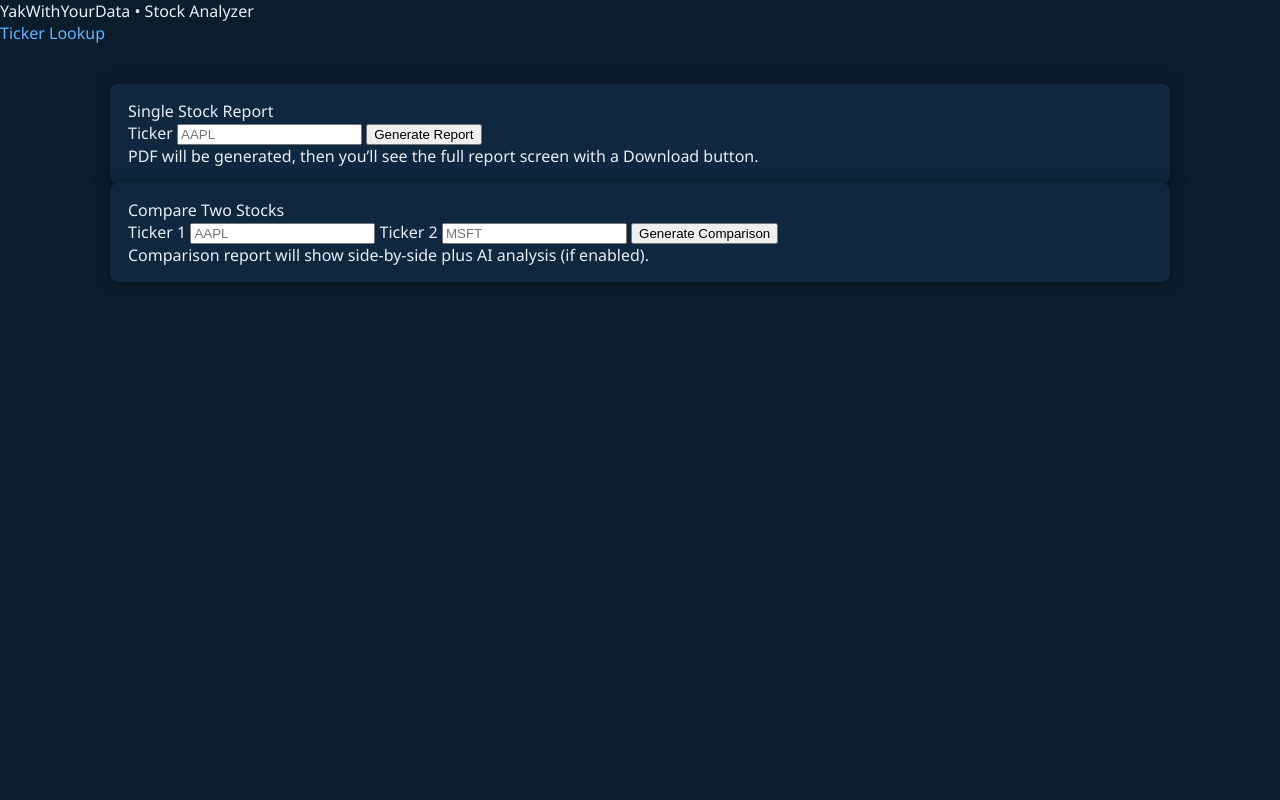
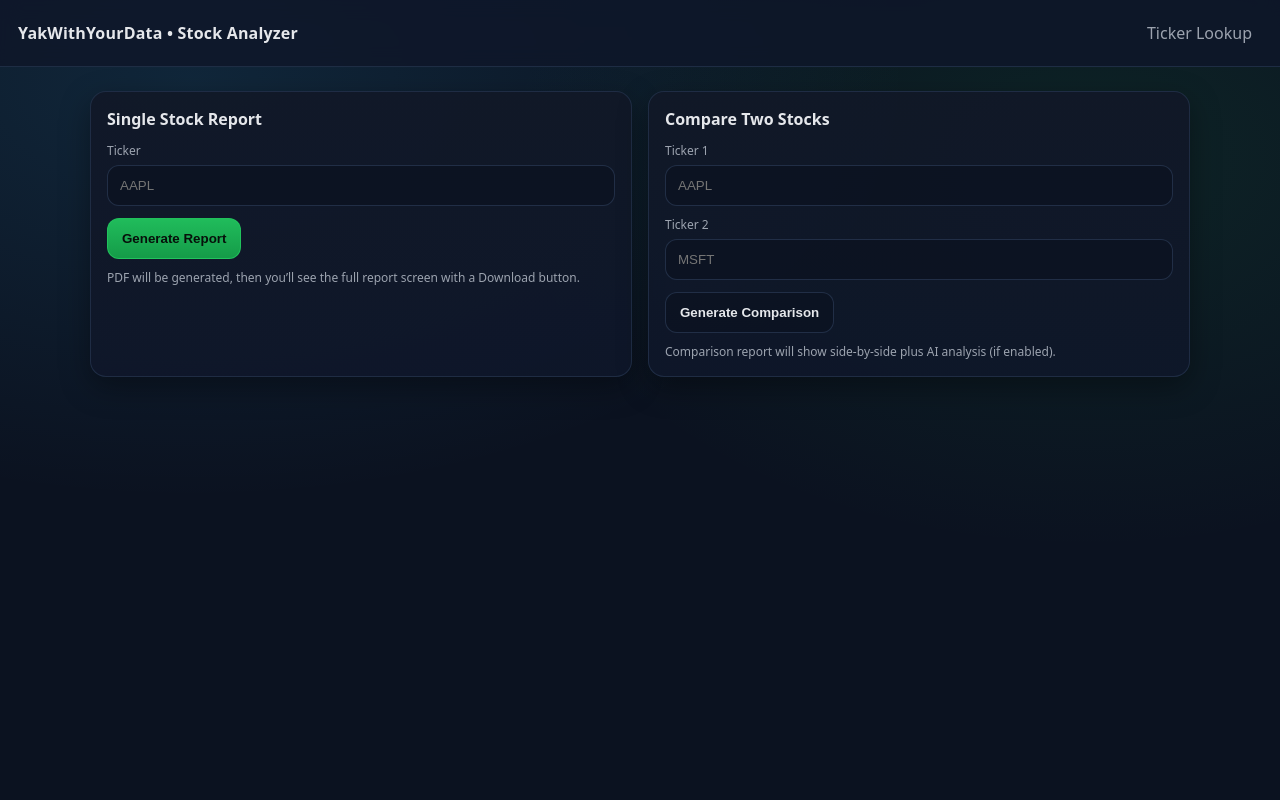
Before and after one commit to johnpirisino/stockwebapp, a Flask app: page / in a window 1280 px wide. Run offline with Flask 3, Linux system fonts and the light colour scheme.

Commit message:
Refactor CSS to use variables and modernize styles
Refactor CSS styles to use CSS variables and improve layout.

```diff
--- a/static/style.css
+++ b/static/style.css
@@ -1,297 +1,223 @@
-/* ============================================================
-   GLOBAL RESET / BASE
-   ============================================================ */
-
-* {
-    box-sizing: border-box;
+:root{
+  --bg:#0b1220;
+  --panel:#0f172a;
+  --panel2:#111827;
+  --border:#24324b;
+  --text:#e5e7eb;
+  --muted:#9ca3af;
+  --accent:#22c55e;
+  --accent2:#38bdf8;
+  --danger:#ef4444;
+  --shadow: 0 10px 30px rgba(0,0,0,.35);
+  --mono: ui-monospace, SFMono-Regular, Menlo, Monaco, Consolas, "Liberation Mono", "Courier New", monospace;
+  --sans: ui-sans-serif, system-ui, -apple-system, Segoe UI, Roboto, Helvetica, Arial, "Apple Color Emoji", "Segoe UI Emoji";
 }
 
-body {
-    margin: 0;
-    padding: 0;
-    font-family: "Segoe UI", Arial, sans-serif;
-    background-color: #0b1d2d;
-    color: #e6eef7;
+*{box-sizing:border-box}
+html,body{height:100%}
+body{
+  margin:0;
+  font-family:var(--sans);
+  background:radial-gradient(1200px 700px at 15% 10%, rgba(56,189,248,.12), transparent 60%),
+             radial-gradient(900px 600px at 85% 20%, rgba(34,197,94,.10), transparent 65%),
+             var(--bg);
+  color:var(--text);
 }
 
-/* ============================================================
-   LINKS
-   ============================================================ */
+a{color:inherit}
 
-a {
-    color: #66b3ff;
-    text-decoration: none;
+.topbar{
+  position:sticky;
+  top:0;
+  z-index:10;
+  display:flex;
+  align-items:center;
+  justify-content:space-between;
+  padding:14px 18px;
+  background:rgba(15,23,42,.85);
+  border-bottom:1px solid rgba(36,50,75,.8);
+  backdrop-filter: blur(10px);
 }
 
-a:hover {
-    text-decoration: underline;
+.brand{
+  font-weight:700;
+  letter-spacing:.2px;
 }
 
-/* ============================================================
-   MAIN LAYOUT
-   ============================================================ */
+.topbar-links{display:flex; gap:10px; align-items:center}
 
-.container {
-    max-width: 1100px;
-    margin: 0 auto;
-    padding: 40px 20px;
+.container{
+  width:min(1100px, 92vw);
+  margin:24px auto 60px;
 }
 
-/* ============================================================
-   LANDING / TICKER ENTRY SCREEN
-   ============================================================ */
-
-.hero {
-    text-align: center;
-    margin-top: 80px;
+.page-title{
+  font-size:22px;
+  font-weight:800;
+  margin:10px 0 6px;
 }
 
-.hero h1 {
-    font-size: 36px;
-    margin-bottom: 12px;
-    color: #ffffff;
+.subtle{color:var(--muted); font-size:12px; margin-bottom:18px}
+
+.grid-2{
+  display:grid;
+  grid-template-columns: 1fr 1fr;
+  gap:16px;
+}
+@media (max-width:900px){
+  .grid-2{grid-template-columns: 1fr}
 }
 
-.hero p {
-    font-size: 16px;
-    color: #b7c7d6;
-    margin-bottom: 30px;
+.card{
+  background:linear-gradient(180deg, rgba(17,24,39,.92), rgba(15,23,42,.92));
+  border:1px solid rgba(36,50,75,.8);
+  border-radius:16px;
+  padding:16px;
+  box-shadow:var(--shadow);
 }
 
-.form-card {
-    max-width: 480px;
-    margin: 0 auto;
-    background: #10283f;
-    padding: 28px;
-    border-radius: 10px;
-    box-shadow: 0 0 25px rgba(0,0,0,.45);
+.card-title{
+  font-weight:800;
+  margin-bottom:12px;
+  display:flex;
+  align-items:center;
+  justify-content:space-between;
 }
 
-.form-card label {
-    display: block;
-    text-align: left;
-    margin-bottom: 6px;
-    font-size: 13px;
-    color: #9fb4c8;
+label{
+  display:block;
+  font-size:12px;
+  color:var(--muted);
+  margin:10px 0 6px;
 }
 
-.form-card input {
-    width: 100%;
-    padding: 12px;
-    border-radius: 6px;
-    border: none;
-    margin-bottom: 16px;
-    font-size: 15px;
+.input{
+  width:100%;
+  padding:12px 12px;
+  border-radius:12px;
+  border:1px solid rgba(36,50,75,.9);
+  background:rgba(11,18,32,.65);
+  color:var(--text);
+  outline:none;
+}
+.input:focus{
+  border-color:rgba(56,189,248,.9);
+  box-shadow:0 0 0 3px rgba(56,189,248,.15);
 }
 
-.form-card button {
-    width: 100%;
-    padding: 12px;
-    background: #1e88e5;
-    color: white;
-    border: none;
-    border-radius: 6px;
-    font-size: 16px;
-    cursor: pointer;
+.btn{
+  display:inline-flex;
+  align-items:center;
+  justify-content:center;
+  padding:12px 14px;
+  border-radius:12px;
+  border:1px solid rgba(36,50,75,.9);
+  background:rgba(11,18,32,.65);
+  color:var(--text);
+  cursor:pointer;
+  text-decoration:none;
+  font-weight:700;
+  margin-top:12px;
+}
+.btn:hover{border-color:rgba(56,189,248,.7)}
+.btn.primary{
+  background:linear-gradient(180deg, rgba(34,197,94,.95), rgba(22,163,74,.95));
+  border-color:rgba(34,197,94,.9);
+  color:#07110b;
+}
+.btn.small{padding:9px 12px; border-radius:10px; margin-top:0}
+
+.link{
+  text-decoration:none;
+  padding:8px 10px;
+  border-radius:10px;
+  color:var(--muted);
+}
+.link:hover{background:rgba(255,255,255,.05); color:var(--text)}
+
+.hint{
+  margin-top:10px;
+  font-size:12px;
+  color:var(--muted);
+  line-height:1.45;
 }
 
-.form-card button:hover {
-    background: #1565c0;
+.alerts{margin-bottom:16px}
+.alert{
+  padding:10px 12px;
+  border-radius:12px;
+  border:1px solid rgba(36,50,75,.9);
+  background:rgba(11,18,32,.65);
+  margin-bottom:10px;
+}
+.alert.error{border-color:rgba(239,68,68,.6); color:#fecaca}
+.alert.success{border-color:rgba(34,197,94,.6); color:#bbf7d0}
+
+.data-grid{
+  width:100%;
+  border-collapse:separate;
+  border-spacing:0;
+  overflow:hidden;
+  border-radius:14px;
+  border:1px solid rgba(36,50,75,.8);
+}
+.data-grid th{
+  background:rgba(17,24,39,.95);
+  color:var(--muted);
+  text-align:left;
+  font-size:12px;
+  padding:10px 10px;
+  border-bottom:1px solid rgba(36,50,75,.8);
+}
+.data-grid td{
+  padding:10px 10px;
+  border-bottom:1px solid rgba(36,50,75,.45);
+  font-size:13px;
+}
+.data-grid tr:last-child td{border-bottom:none}
+.data-grid td.num{text-align:right; font-family:var(--mono)}
+.mono{font-family:var(--mono)}
+
+.metrics-2up{
+  display:grid;
+  grid-template-columns: 1fr 1fr;
+  gap:10px;
+}
+@media (max-width:900px){
+  .metrics-2up{grid-template-columns:1fr}
+}
+.metric{
+  border:1px solid rgba(36,50,75,.75);
+  background:rgba(11,18,32,.55);
+  border-radius:14px;
+  padding:10px 12px;
+}
+.metric-k{
+  font-size:12px;
+  color:var(--muted);
+  margin-bottom:4px;
+}
+.metric-v{
+  font-family:var(--mono);
+  font-size:14px;
+  font-weight:800;
 }
 
-/* ============================================================
-   HEADER BAR (REPORT PAGE)
-   ============================================================ */
+.news-item{
+  padding:10px 0;
+  border-bottom:1px solid rgba(36,50,75,.5);
+}
+.news-item:last-child{border-bottom:none}
+.news-title{font-weight:700}
+.news-url{font-size:12px; color:var(--muted); margin-top:4px; word-break:break-all}
 
-.header {
-    background: #081826;
-    padding: 18px 30px;
-    border-bottom: 1px solid #1e3a56;
+.ai-box{
+  background:rgba(11,18,32,.55);
+  border:1px solid rgba(36,50,75,.75);
+  border-radius:14px;
+  padding:12px;
+  font-family:var(--mono);
+  font-size:12px;
+  white-space:pre-wrap;
+  line-height:1.55;
 }
-
-.header h2 {
-    margin: 0;
-    font-size: 22px;
-    color: #ffffff;
-}
-
-.header span {
-    font-size: 13px;
-    color: #9fb4c8;
-}
-
-/* ============================================================
-   ACTION BAR
-   ============================================================ */
-
-.action-bar {
-    padding: 15px 30px;
-    background: #0f2538;
-    border-bottom: 1px solid #1e3a56;
-    display: flex;
-    justify-content: space-between;
-    align-items: center;
-}
-
-.action-bar button {
-    background: #2c7be5;
-    border: none;
-    padding: 10px 18px;
-    border-radius: 6px;
-    color: white;
-    font-size: 14px;
-    cursor: pointer;
-}
-
-.action-bar button:hover {
-    background: #1b5fc1;
-}
-
-/* ============================================================
-   TABS
-   ============================================================ */
-
-.tabs {
-    padding: 15px 30px;
-    background: #0f2538;
-    border-bottom: 1px solid #1e3a56;
-}
-
-.tabs button {
-    background: #1e3a56;
-    color: #e6eef7;
-    border: none;
-    padding: 10px 16px;
-    margin-right: 6px;
-    border-radius: 4px;
-    cursor: pointer;
-}
-
-.tabs button.active {
-    background: #2c7be5;
-}
-
-.tabs button:hover {
-    background: #2c567a;
-}
-
-/* ============================================================
-   GRID LAYOUT (BLOOMBERG STYLE)
-   ============================================================ */
-
-.grid {
-    display: grid;
-    grid-template-columns: repeat(auto-fit, minmax(420px, 1fr));
-    gap: 20px;
-    padding: 25px;
-}
-
-/* ============================================================
-   CARDS
-   ============================================================ */
-
-.card {
-    background: #10283f;
-    border-radius: 8px;
-    padding: 16px 18px;
-    box-shadow: 0 0 18px rgba(0,0,0,.4);
-}
-
-.card.full {
-    grid-column: 1 / -1;
-}
-
-.card h3 {
-    margin-top: 0;
-    margin-bottom: 10px;
-    font-size: 16px;
-    color: #ffffff;
-    border-bottom: 1px solid #1e3a56;
-    padding-bottom: 6px;
-}
-
-/* ============================================================
-   TABLES (METRICS, FUNDAMENTALS, OWNERSHIP)
-   ============================================================ */
-
-.card table {
-    width: 100%;
-    border-collapse: collapse;
-    font-size: 13px;
-}
-
-.card table td,
-.card table th {
-    padding: 6px 8px;
-    border-bottom: 1px solid #1e3a56;
-}
-
-.card table th {
-    text-align: left;
-    color: #9fb4c8;
-    font-weight: normal;
-}
-
-.card table td.value {
-    text-align: right;
-    font-weight: 600;
-}
-
-/* ============================================================
-   FUNDAMENTALS GRID (EXCEL STYLE)
-   ============================================================ */
-
-.fundamentals-table {
-    overflow-x: auto;
-}
-
-.fundamentals-table table {
-    width: 100%;
-    border-collapse: collapse;
-    font-size: 12px;
-}
-
-.fundamentals-table th {
-    background: #081826;
-    color: #9fb4c8;
-    padding: 6px;
-    border-bottom: 1px solid #1e3a56;
-    text-align: right;
-}
-
-.fundamentals-table td {
-    padding: 6px;
-    border-bottom: 1px solid #1e3a56;
-    text-align: right;
-}
-
-.fundamentals-table th:first-child,
-.fundamentals-table td:first-child {
-    text-align: left;
-    font-weight: bold;
-}
-
-/* ============================================================
-   NEWS LIST
-   ============================================================ */
-
-.news-item {
-    margin-bottom: 10px;
-}
-
-.news-item span {
-    color: #9fb4c8;
-    font-size: 12px;
-}
-
-/* ============================================================
-   FOOTER
-   ============================================================ */
-
-.footer {
-    text-align: center;
-    padding: 20px;
-    font-size: 12px;
-    color: #9fb4c8;
-    border-top: 1px solid #1e3a56;
-}
```
